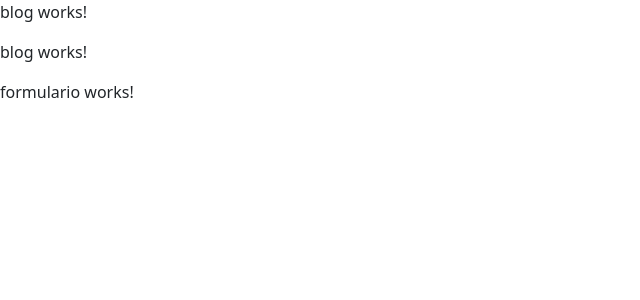
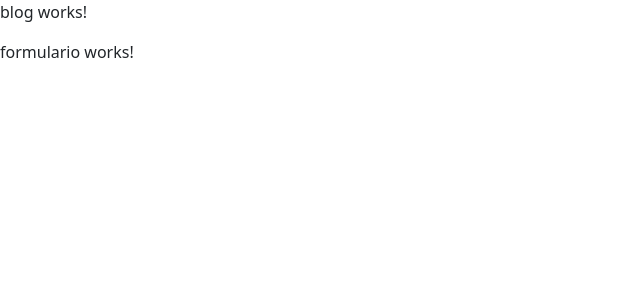
Before and after one commit to dmarin01/AngularBlog, an Angular app: page /blog in a window 1280 px wide. Shown: the top 300 px of the page, without its empty margins (0-640 px from the left). Built offline with nearby package versions, Linux system fonts and the light colour scheme.

Commit message:
añadido services y route a blogcomponent

```diff
--- a/src/app/app.component.html
+++ b/src/app/app.component.html
@@ -1,4 +1,4 @@
 <router-outlet></router-outlet>
 
-<app-blog></app-blog>
+
 <app-formulario></app-formulario>
--- a/src/app/blog/blog.component.html
+++ b/src/app/blog/blog.component.html
@@ -1 +1,3 @@
 <p>blog works!</p>
+
+<p>{{posts}}</p>
--- a/src/app/blog/blog.component.ts
+++ b/src/app/blog/blog.component.ts
@@ -1,4 +1,7 @@
 import { Component, OnInit } from '@angular/core';
+import { ActivatedRoute } from '@angular/router';
+import { Post } from '../interface/post.interface';
+import { ServicesService } from '../service/services.service';
 
 @Component({
   selector: 'app-blog',
@@ -7,7 +10,12 @@ import { Component, OnInit } from '@angular/core';
 })
 export class BlogComponent implements OnInit {
 
-  constructor() { }
+  posts: Post[];
+
+  constructor(
+    private serviceService: ServicesService,
+    private activateRoute: ActivatedRoute,
+  ) { }
 
   ngOnInit(): void {
   }
```
